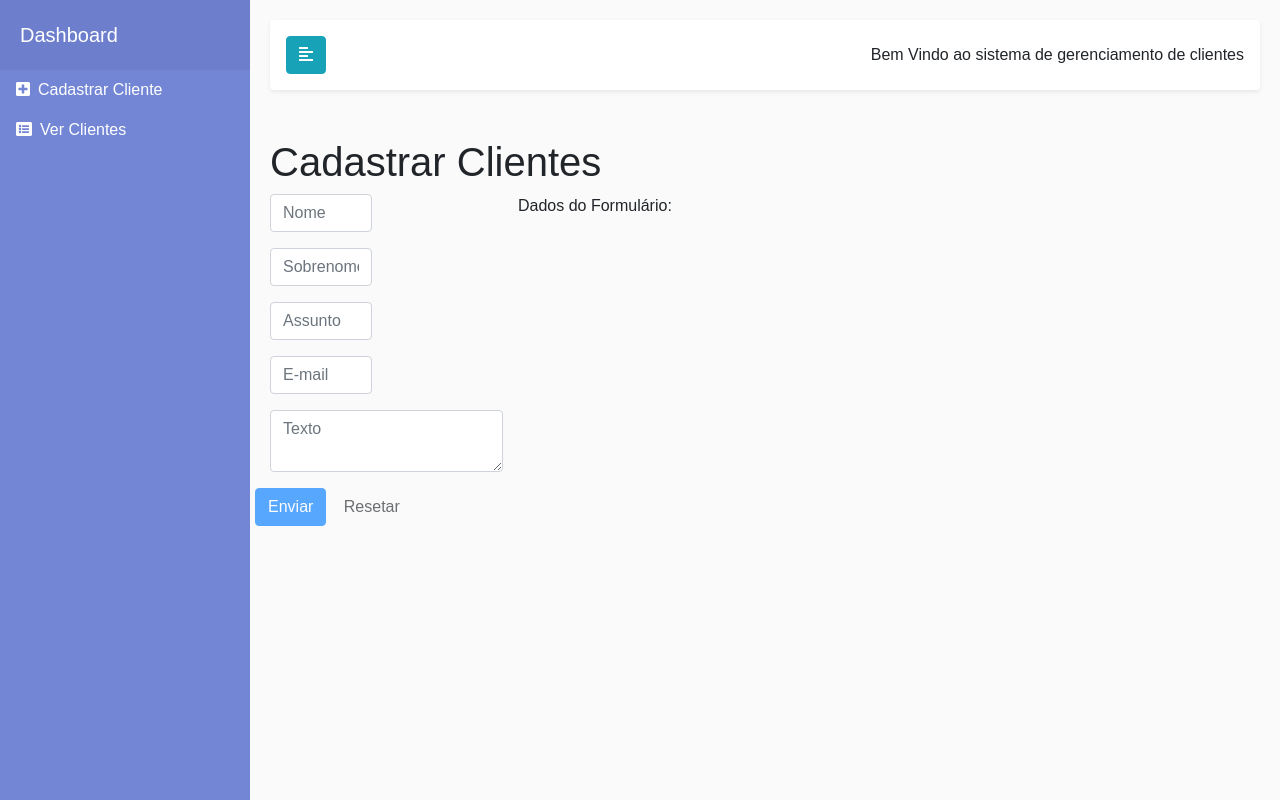
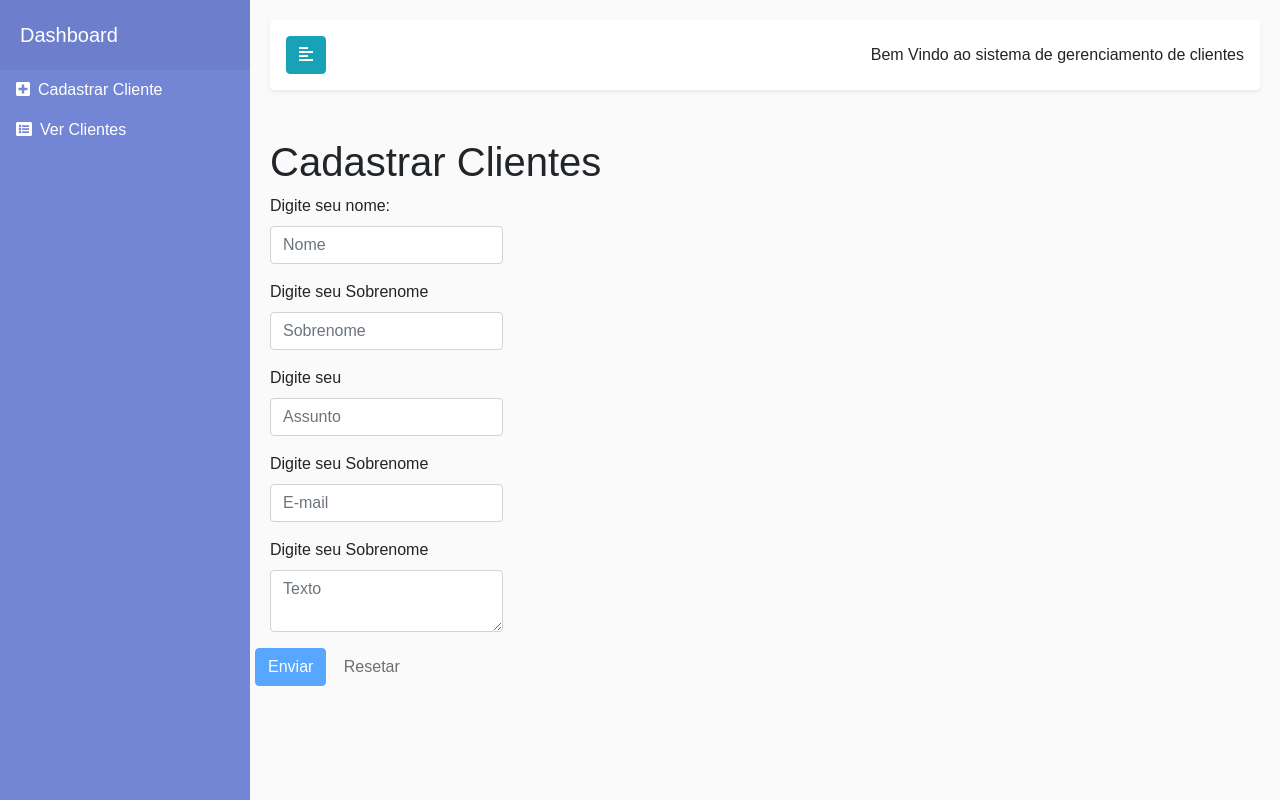
Before and after one commit to amanda-natallie/ReactApp, a React (Create React App) app: page /add-client in a window 1280 px wide. Built offline with nearby package versions, Linux system fonts and the light colour scheme.

Commit message:
Arrumando campos

```diff
--- a/src/pages/modules/CadastroCliente/components/Form.js
+++ b/src/pages/modules/CadastroCliente/components/Form.js
@@ -1,22 +1,26 @@
 import React from 'react'
 import {Field, reduxForm} from 'redux-form'
+import { Col, Form, FormGroup, Label, Input, Button} from 'reactstrap';
 
-const Form = props => {
+const FormCadastro = props => {
   const {handleSubmit, pristine, reset, submitting} = props
   return (
-    <form onSubmit={handleSubmit} className="CadastroCliente-form">
-      <div className="form-group col-md-6 no-padding ">
-
-        <Field
+    <Form onSubmit={handleSubmit} className="form">
+      <Col>
+      <FormGroup>
+      <Label>Digite seu nome:</Label>
+      <Field
           name="name"
           component="input"
           type="text"
           placeholder="Nome"
           className="form-control padding-right"
         />
-      </div>
-      <div className="form-group col-md-6 no-padding">
-
+      </FormGroup>
+      </Col>
+      <Col>
+        <FormGroup>
+        <Label> Digite seu Sobrenome</Label>
         <Field
           name="lastname"
           component="input"
@@ -24,19 +28,23 @@ const Form = props => {
           placeholder="Sobrenome"
           className="form-control"
         />
-      </div>
-      <div className="form-group col-md-6 no-padding ">
-
+        </FormGroup>
+      </Col>
+      <Col>
+        <FormGroup>
+        <Label> Digite seu </Label>
         <Field
           name="subject"
           component="input"
           type="text"
           placeholder="Assunto"
-          className="form-control  padding-right"
+          className="form-control padding-right"
         />
-      </div>
-      <div className="form-group col-md-6 no-padding">
-
+       </FormGroup>
+      </Col>
+      <Col>
+        <FormGroup>
+        <Label> Digite seu Sobrenome</Label>
         <Field
           name="email"
           component="input"
@@ -44,11 +52,14 @@ const Form = props => {
           placeholder="E-mail"
           className="form-control"
         />
-      </div>
-      <div className="form-group col-md-12 no-padding ">
-
+      </FormGroup>
+      </Col>
+      <Col>
+        <FormGroup>
+        <Label> Digite seu Sobrenome</Label>
         <Field name="texto" component="textarea" className="form-control" placeholder="Texto" />
-      </div>
+        </FormGroup>
+      </Col>
       <div className="clearfix"></div>
       <div className="form-group pull-right">
         <button
@@ -65,10 +76,10 @@ const Form = props => {
           Resetar
         </button>
       </div>
-    </form>
+    </Form>
   )
 }
 
 export default reduxForm({
   form: 'CadastroClienteForm'
-})(Form)
+})(FormCadastro)
--- a/src/pages/modules/CadastroCliente/containers/index.js
+++ b/src/pages/modules/CadastroCliente/containers/index.js
@@ -12,15 +12,16 @@ class CadastroCliente extends Component {
 
   render() {
     const {data} = this.props
+    return (
+      <div>
+        <div className="row">
+          <Form onSubmit={this.handleSubmit} />
+      </div>
+      <div className="row">
+        <div> {data ? JSON.stringify(data) : null}</div>
+      </div>
+      </div>
 
-    return (
-      <div className="row">
-
-          <Form onSubmit={this.handleSubmit} />
-          <div className="clearfix"></div>
-          <div>Dados do Formulário: {data ? JSON.stringify(data) : null}</div>
-
-      </div>
     )
   }
 }
--- a/src/pages/modules/CadastroCliente/index.js
+++ b/src/pages/modules/CadastroCliente/index.js
@@ -1,8 +1,8 @@
-const CONTACT_SENT = 'modules/CadastroCliente/SENT'
+const CLIENT_ADDED = 'modules/CadastroCliente/SENT'
 
 export const CadastroEnviado = values => {
   return {
-    type: CONTACT_SENT,
+    type: CLIENT_ADDED,
     payload: values
   }
 }
@@ -13,7 +13,7 @@ const initialState = {
 
 export default (state = initialState, action) => {
   switch (action.type) {
-    case CONTACT_SENT:
+    case CLIENT_ADDED:
       return {
         ...state,
         data: action.payload
--- a/src/pages/modules/index.js
+++ b/src/pages/modules/index.js
@@ -1,6 +1,7 @@
 /*  Redux */
 import {createStore, combineReducers} from 'redux'
 import {reducer as formReducer} from 'redux-form'
+
 /*  Reducers */
 import CadastroCliente from './CadastroCliente'
 const combineReducer = combineReducers({
```
